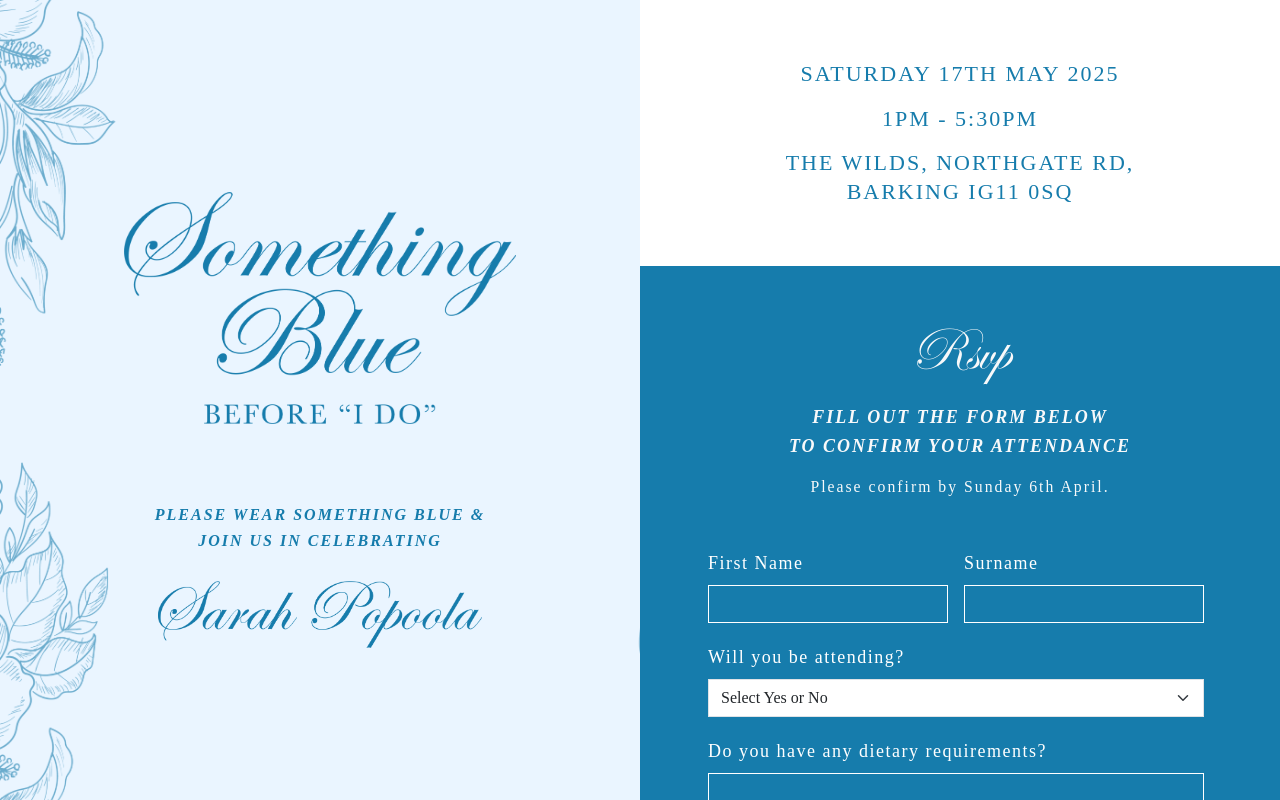
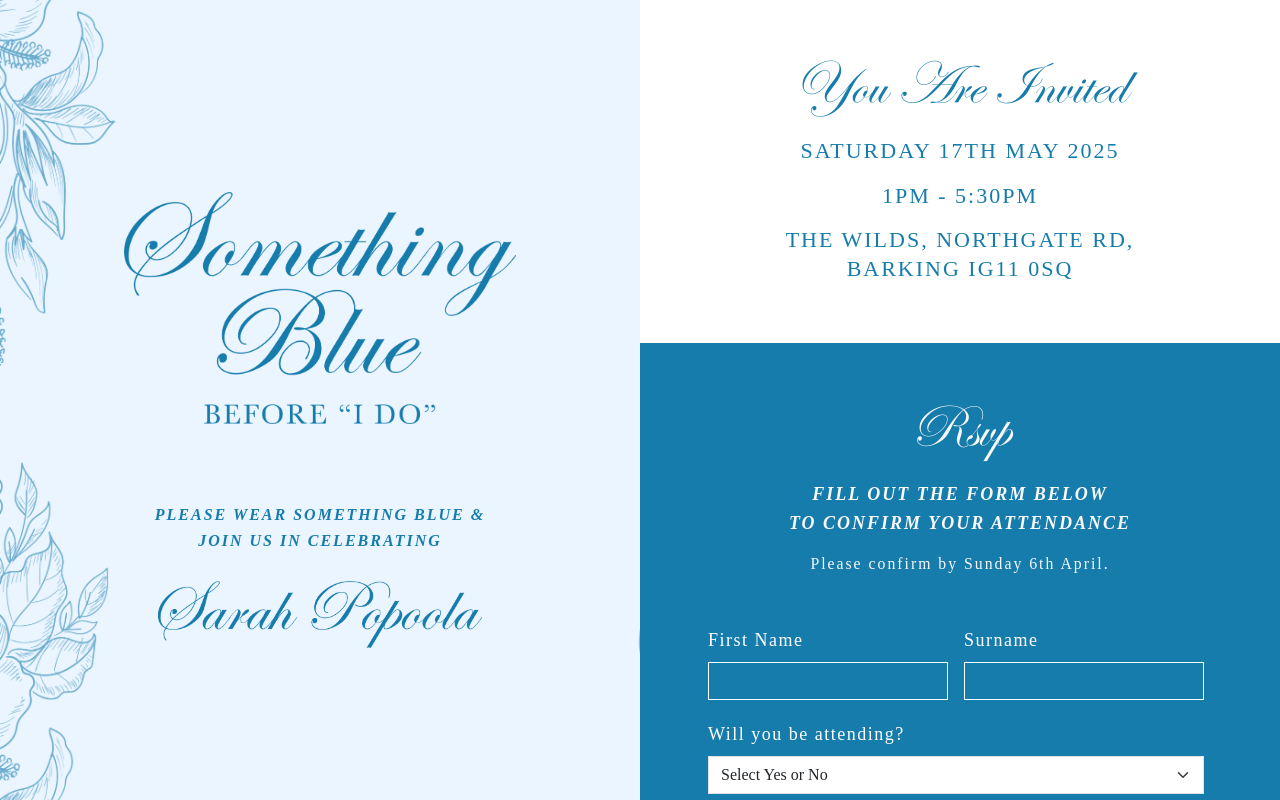
Before and after one commit to Vicko657/event-rsvp-app, a React (Vite) app: page / in a window 1280 px wide. Built offline with nearby package versions, Linux system fonts and the light colour scheme; no server answers; the database is empty; a web font is replaced by a local one.

Commit message:
Update Header.jsx

```diff
--- a/src/Header.jsx
+++ b/src/Header.jsx
@@ -7,6 +7,7 @@ export default function Header() {
       id="invite"
       className="header d-flex row align-content-center vh-100"
     >
+      <h1 className="text-center ">You are invited</h1>
       <p className="date text-center">Saturday 17th MAY 2025</p>
       <p className="time text-center">1pm - 5:30pm</p>
       <p className="address text-center m-0">
```
